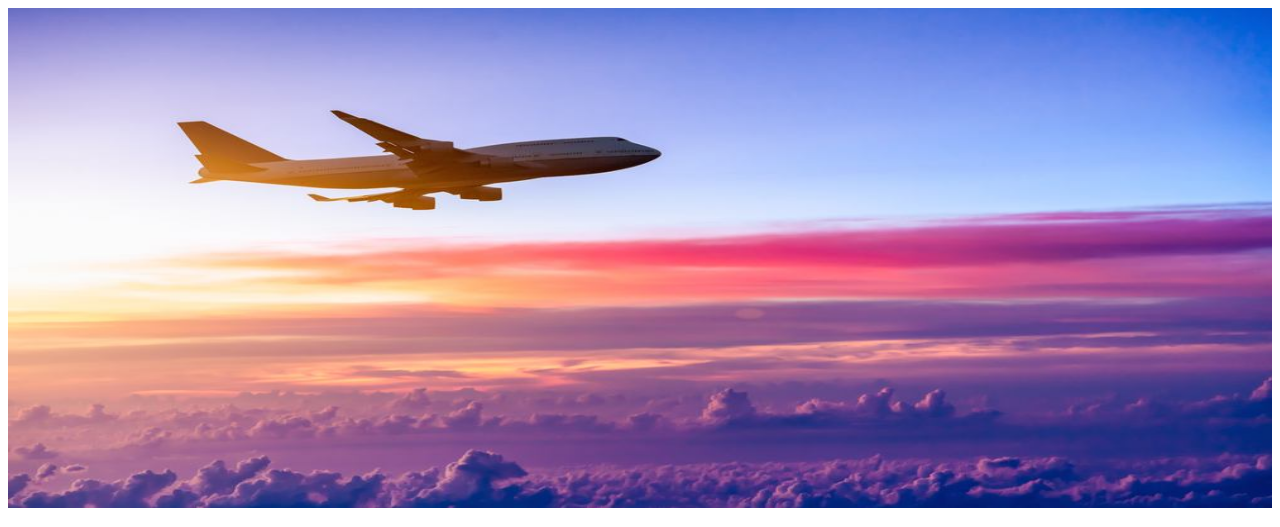
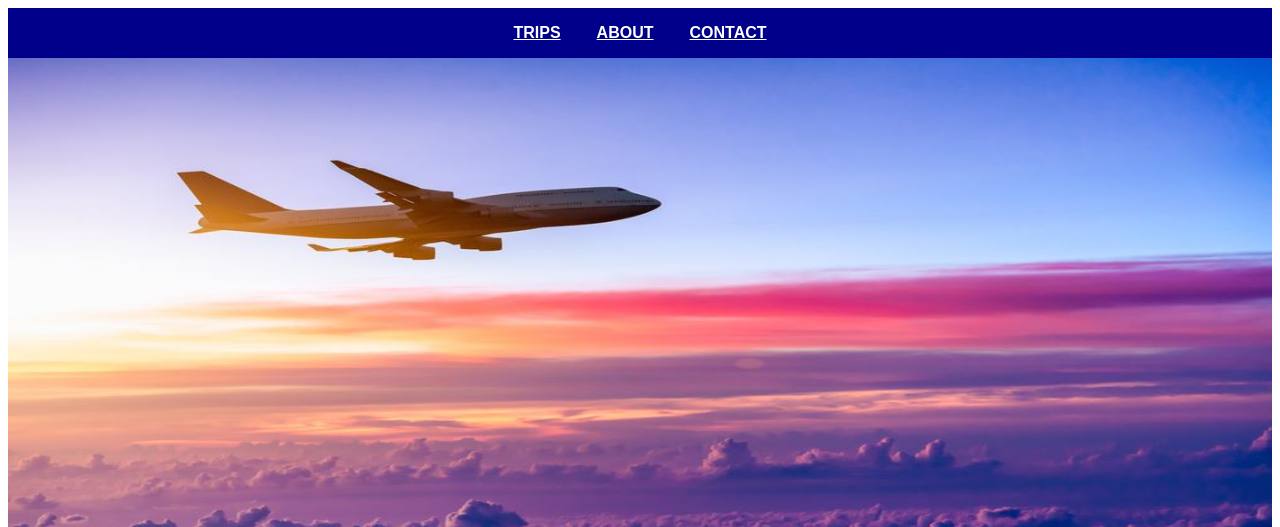
Before and after one commit to pgmpofu/travels, a plain HTML site: page index.html in a window 1280 px wide. Shown: the top 527 px of the page. Drawn offline with Linux system fonts and the light colour scheme.

Commit message:
Add nav bar

```diff
--- a/css/index.css
+++ b/css/index.css
@@ -10,6 +10,24 @@
     margin-left: 72px;
 }
 
+.nav-text {
+    text-align: center;
+    color: white;
+    font-weight: bold;
+    font-family: Arial, Helvetica, sans-serif;
+    padding: 16px;
+}
+
+.nav-link {
+    color: white;
+}
+
+nav {
+    text-align: center;
+    background-color: darkblue;
+    padding: 16px;
+}
+
 h1 {
     text-align: center;
 }
--- a/index.html
+++ b/index.html
@@ -5,6 +5,11 @@
         <link type="text/css" rel="stylesheet" href="css/index.css">
     </header>
     <body>
+        <nav>
+            <span class="nav-text"><a class="nav-link" href="index.html">TRIPS</a></span>
+            <span class="nav-text"><a class="nav-link" href="about.html">ABOUT</a></span>
+            <span class="nav-text"><a class="nav-link" href="contact.html">CONTACT</a></span>
+        </nav>
         <img class="img-main" src="images/travel.jpg" alt="travel">
         <h1>My Travel Diary</h1>
         <table>
```
Also changed, not shown: about.html (+2 -2 lines).
